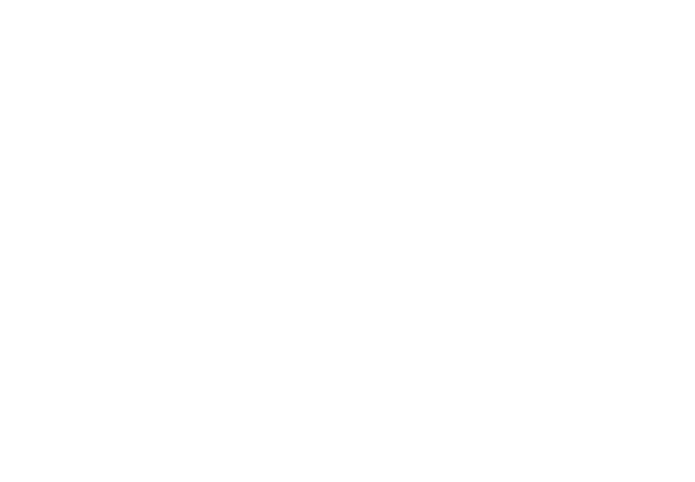
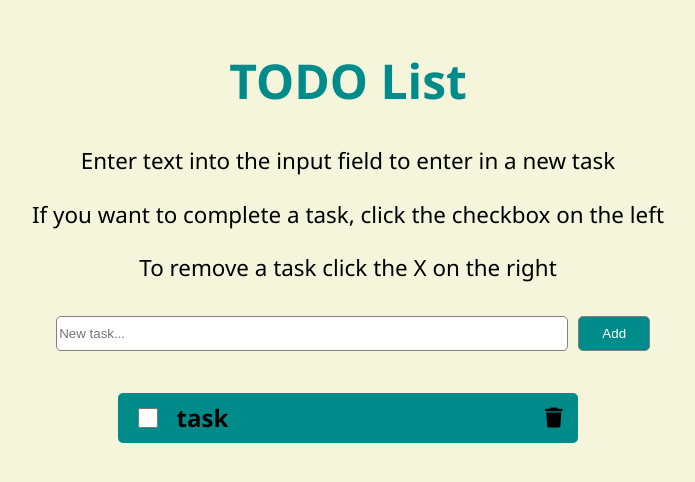
Before and after one commit to kubahasek/javascript_todolist, a plain HTML site: page index.html in a window 1280 px wide. Shown: the whole page, without its empty margins (292-987 px from the left). Drawn offline with Linux system fonts and the light colour scheme.

Commit message:
Added HTML, CSS, removed json

```diff
--- a/css/style.css
+++ b/css/style.css
@@ -0,0 +1,95 @@
+body {
+  margin: 0;
+  padding: 0;
+}
+
+body {
+  background-color: beige;
+  font-family: "Segoe UI", Tahoma, Geneva, Verdana, sans-serif;
+}
+
+h1 {
+  font-size: 3rem;
+  color: darkcyan;
+}
+
+p {
+  font-size: 1.4rem;
+}
+
+.completed {
+  background-color: green;
+}
+
+.container {
+  width: 80%;
+  max-width: 1440px;
+  margin: 0 auto;
+  margin-top: 3rem;
+  text-align: center;
+}
+
+.btn {
+  color: white;
+  background-color: darkcyan;
+  width: 7%;
+  height: 35px;
+  border-radius: 5px;
+  border: 1px solid grey;
+}
+
+.checkbox {
+  width: 20px;
+  height: 20px;
+}
+
+.btn-delete {
+  cursor: pointer;
+}
+
+.todo-input {
+  display: flex;
+  align-items: center;
+  justify-content: center;
+}
+
+.inputbox {
+  margin: 1%;
+  border: 1px solid grey;
+  width: 50%;
+  height: 35px;
+  border-radius: 5px;
+}
+
+.todos-container {
+  margin-top: 2rem;
+}
+
+.todo-item {
+  background-color: darkcyan;
+  display: flex;
+  margin: 0 auto;
+  width: 45%;
+  height: 50px;
+  border-radius: 5px;
+}
+
+.todo-item + .todo-item {
+  margin-top: 1rem;
+}
+
+.todo-content {
+  display: flex;
+  align-items: center;
+  padding: 1rem;
+}
+
+.todo-content-container {
+  width: 100%;
+  display: flex;
+  justify-content: space-between;
+}
+
+.todo-item h2 {
+  margin-left: 1rem;
+}
--- a/index.html
+++ b/index.html
@@ -9,9 +9,35 @@
 </head>
 
 <body>
-
-
+    <main>
+        <div class="container">
+            <div class="text">
+                <h1>TODO List</h1>
+                <p>Enter text into the input field to enter in a new task</p>
+                <p>If you want to complete a task, click the checkbox on the left</p>
+                <p>To remove a task click the X on the right</p>
+            </div>
+            <div class="todo-input">
+                <input class="inputbox" placeholder="New task..." type="text">
+                <button class="btn">Add</button>
+            </div>
+            <div class="todos-container">
+                <div class="todo-item">
+                    <div class="todo-content-container">
+                        <div class="todo-content">
+                            <input class="checkbox" type="checkbox" name="done" id="done">
+                            <h2>task</h2>
+                        </div>
+                        <div class="todo-content">
+                            <i class="fas fa-trash fa-lg btn-delete"></i>
+                        </div>
+                    </div>
+                </div>
+            </div>
+        </div>
+    </main>
     <script src="js/script.js"></script>
+    <script src="https://kit.fontawesome.com/e58aedf901.js" crossorigin="anonymous"></script>
 </body>
 
 </html>
```
Also changed, not shown: tasks.json (deleted, +0 -10 lines).
